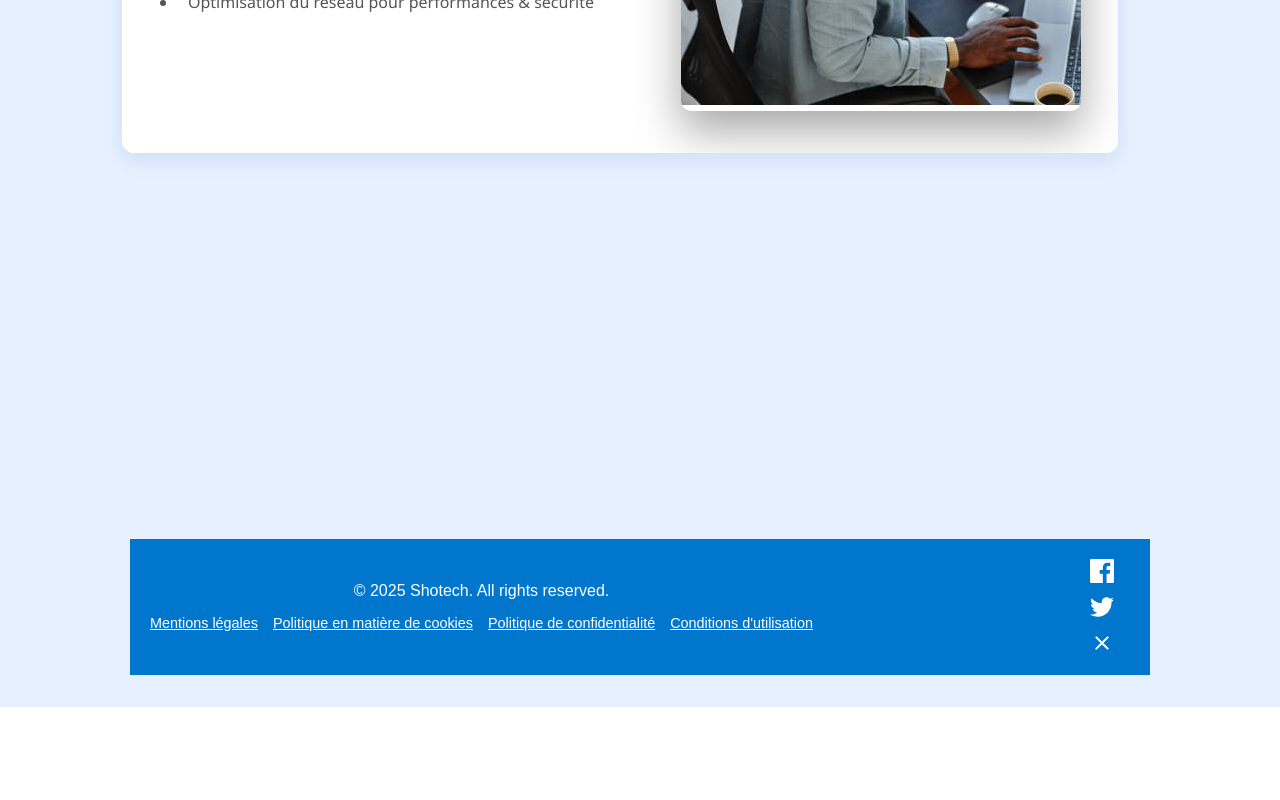
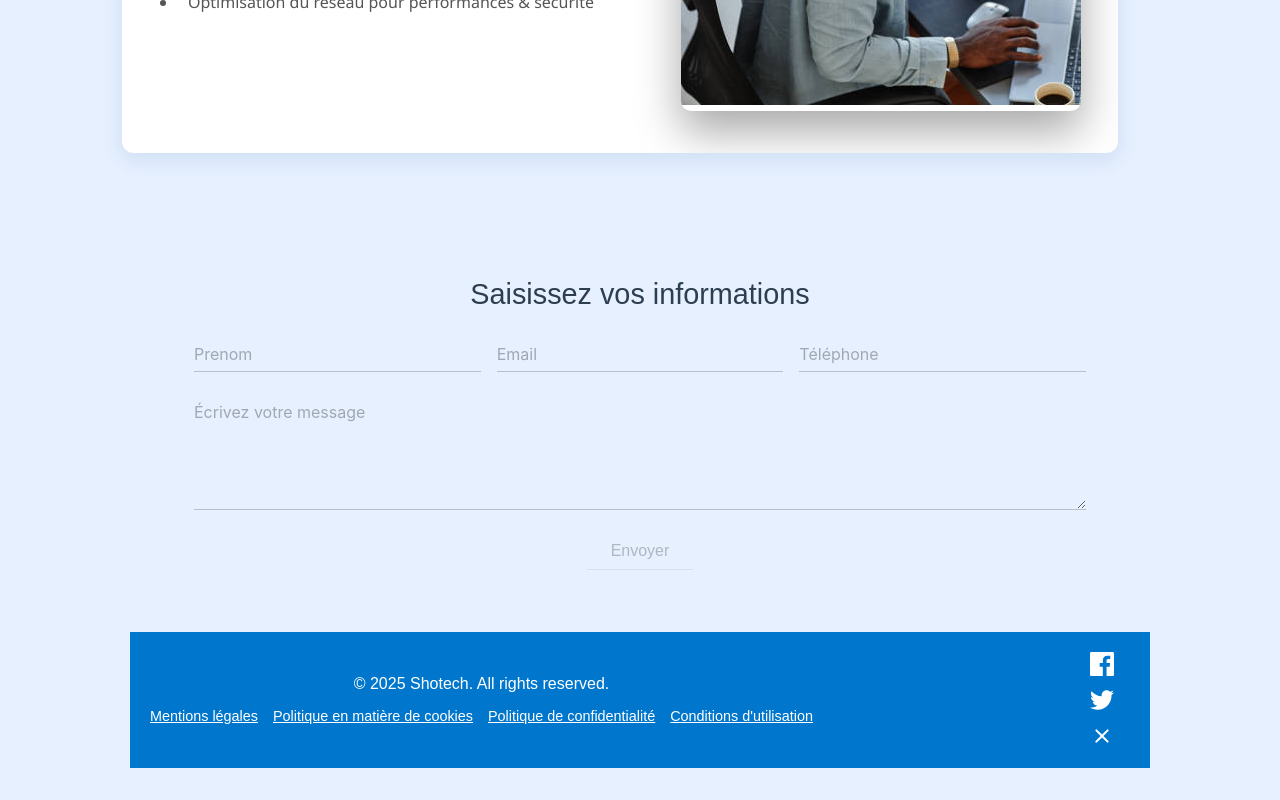
Before and after one commit to davon6/abdel_ITSupport, a Vue app: page /professionnels in a window 1280 px wide. Shown: the part 2957-3757 px from the top of the page. Before the commit the page ends 3664 px from the top, so only its background shows below. Built offline with nearby package versions, Linux system fonts and the light colour scheme.

Commit message:
pro layout mobile

```diff
--- a/src/components/Professionnels.vue
+++ b/src/components/Professionnels.vue
@@ -3,6 +3,7 @@ import { onMounted } from 'vue'
 import Rellax from 'rellax'
 import AOS from 'aos'
 import 'aos/dist/aos.css'
+import ContactForm from './ContactForm.vue'
 
 onMounted(() => {
   AOS.init({ duration: 800, once: true })
@@ -70,7 +71,7 @@ fill="none" stroke="#007BFF" stroke-width="6" stroke-opacity="0.15" stroke-dasha
 
 
 
-
+    <ContactForm />
 
   </main>
 
@@ -491,18 +492,11 @@ main.container {
   }
 
 
-  html, body {
+  * {
+  transform: none !important;
   height: auto !important;
-  overflow-x: hidden;
-}
-
-main.container {
   min-height: auto !important;
-  height: auto !important;
-}
-
-.background-path {
-  height: auto !important;
+  overflow: visible !important;
 }
 
 }
```
